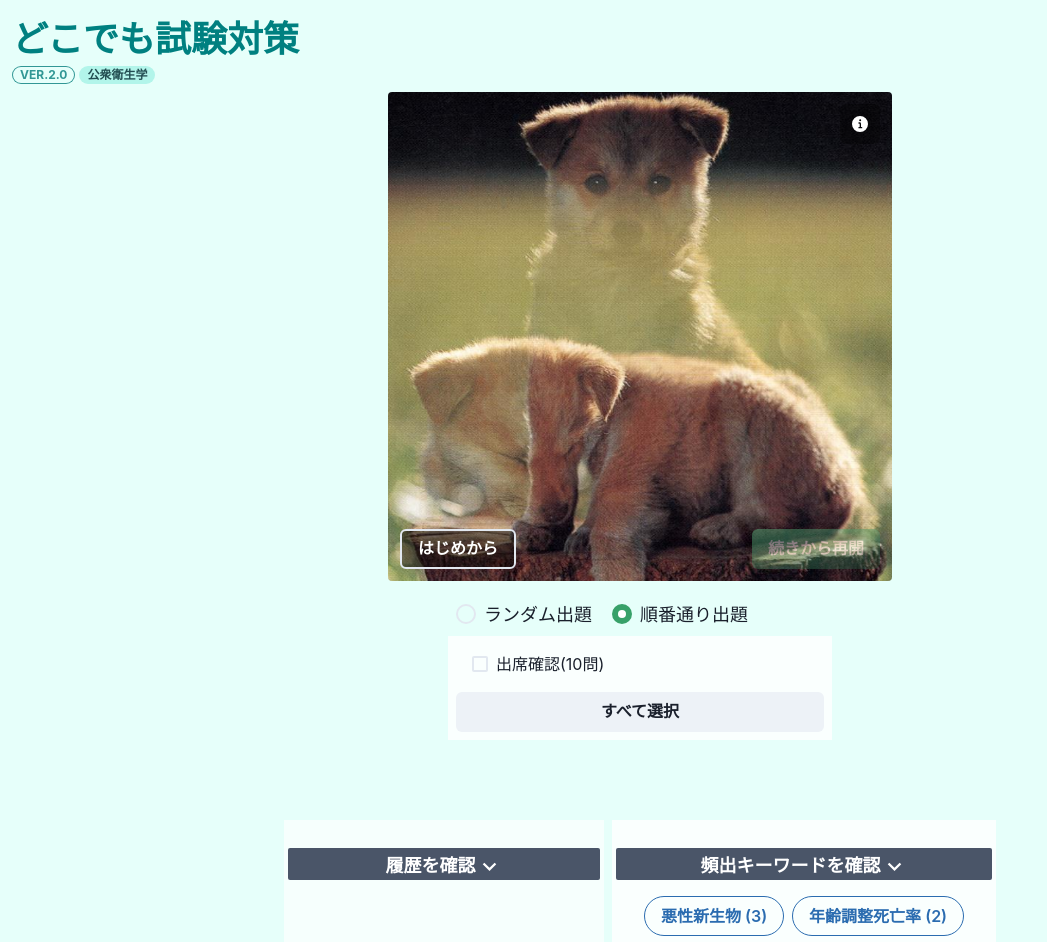
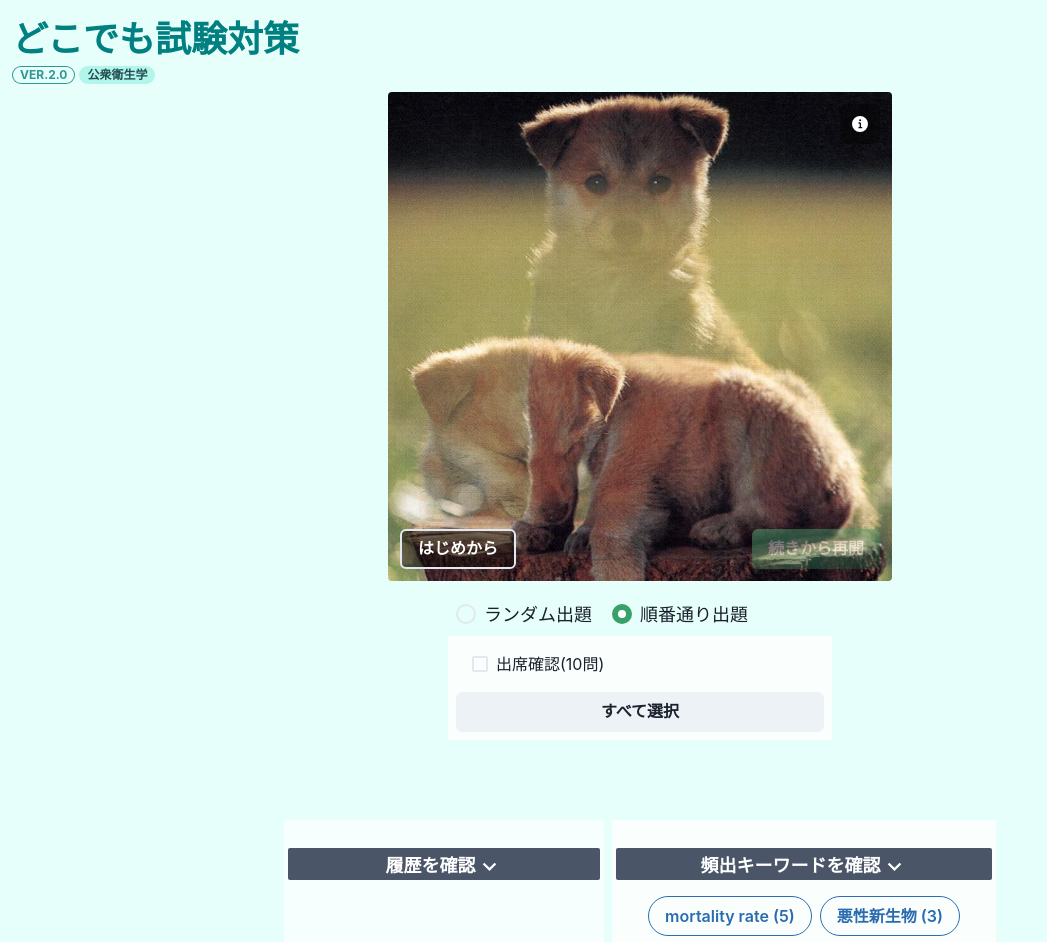
Before and after one commit to Igaki12/anywhere-epidemiology, a React (Create React App) app: page / in a window 1280 px wide. Shown: the top 942 px of the page, without its empty margins (0-1047 px from the left). Built offline with nearby package versions, Linux system fonts and the light colour scheme.

Commit message:
added terms

```diff
--- a/src/useTechnicalTerm.js
+++ b/src/useTechnicalTerm.js
@@ -86,6 +86,108 @@ export const useTechnicalTerm = () => {
       explanation:
         '疾病を複数の原因の要素の組み合わせとして考えて、より多くの人間の発症に関わる共通因子について調べる考え方。現在主流。',
     },
+    {
+      term: ['有病割合', 'prevalence', '有病率'],
+      explanation:
+        'ある一時点において疾病を有する者の割合のこと。慣例として有病率として表記されることもあるが、実際には割合（有病者数/観察数）である。一時点においての話なので、因果関係を調べることはできない。',
+    },
+    {
+      term: ['罹患率', 'incidence rate'],
+      explanation:
+        '観察期間あたりに、新たに発生した患者数のこと。観察対象には罹患していないリスク保有集団/Population at riskのみが選ばれ、罹患後は観察対象から除外される（観察人年に罹患後の期間は含まれない）。罹患数を全体の集団×観察期間（観察人年）で割るので、単位は「/年」。もっと詳細な追跡が可能な場合は年ではなく月日でも可。罹患率を比較するには、比ratioや差differenceを用いる。',
+    },
+    {
+      term: ['mortality rate', '死亡率'],
+      explanation: '観察期間あたりに、新たに発生した死者数のこと。',
+    },
+    {
+      term: ['横断データ', 'cross-sectional'],
+      explanation:
+        '一時点での要因＆アウトカムに関するデータ。観察期間を有する縦断データではないので、因果関係を求めることはできない。',
+    },
+    {
+      term: ['縦断データ', 'longitudinal'],
+      explanation:
+        '観察期間を有する縦断データでは、因果の順を議論できるが、労力・費用・対象者の脱落が生じるのが欠点。',
+    },
+    {
+      term: ['発生割合', '累積罹患率', 'incidence proportion'],
+      explanation:
+        '観察会指示の対象者のうち、観察終了までに新たに罹患した者の割合。発生割合 = 罹患者数 / 観察開始時の人数で求める。観察期間があり、その明示が必須となる。incidence proportion(発生割合)よりincidence rate(罹患率)の方が消息不明・転居などの脱落者を扱える点で厳密な指標。',
+    },
+    {
+      term: ['リスク保有集団', 'population at risk'],
+      explanation:
+        'ある集団を観察して疾病の罹患率を推定する場合、観察対象者はその疾患を発生する可能性を有する人でなければならない。たとえば子宮全摘出後の患者は子宮がん罹患率の観察対象に含めてはいけないし、同一季節での1度目のインフルエンザ罹患者はその後のインフルエンザ罹患率の観察対象から除外するのが一般的である。',
+    },
+    {
+      term: ['致命率', 'case fatality'],
+      explanation:
+        '発症患者のうち、ある期間内の死亡者の割合。致命率 = 死亡者 / 発症患者。観察期間があり、その明示が必須。',
+    },
+    {
+      term: ['交絡因子', 'confounders'],
+      explanation:
+        '曝露と疾病発生の関係の観察に影響を与え、真の関係とは異なった観察結果をもたらす第三の因子のこと。交絡因子の条件として、疾病発生の危険因子であること、曝露と関連すること、曝露と疾病発生の中間過程ではないことが挙げられる。例えば、高血圧→脳卒中罹患に対する「年齢」は交絡因子で、（年齢-血圧の関係・年齢-脳卒中の関係を調べ、年齢で層化（年齢とは独立した調査）する必要がある）、C型慢性肝炎→肝がんに対する「肝硬変」は中間因子なので交絡因子ではなく、高血圧症・高コレステロール血症→虚血性心疾患に対する「高コレステロール血症・高血圧症」はそれぞれ交絡因子であり、年齢調整死亡率のような調査年→死亡率に対する「高齢者割合」は交絡因子である。このように因果関係の研究をする場合には、アウトカムのリスクファクターを思い浮かべ、それが曝露因子と関連するか、また中間因子ではないかを調べなければならない',
+    },
+    {
+      term: ['層化分析法'],
+      explanation:
+        '同一グループの交絡因子の中で、因果関係を分析する方法。交絡因子とは独立した調査が可能となるが、交絡因子が多数ある場合は分析が難しい。',
+    },
+    {
+      term: ['老年人口'],
+      explanation: '65歳以上',
+    },
+    {
+      term: ['生産年齢人口'],
+      explanation: '15~64歳',
+    },
+    {
+      term: ['年少人口'],
+      explanation: '15歳未満',
+    },
+    {
+      term: ['年齢調整法'],
+      explanation:
+        '直接法では、調査年の年齢階級別死亡率を基準集団の1970年の年齢構成に焼きなおして比較する。間接法では、基準集団の年齢階級別死亡率を調査年の年齢構成に当てはめて（標準化死亡比）計算する',
+    },
+    // {
+    //   term:[''],
+    //   explanation:'',
+    // },
+    // {
+    //   term:[''],
+    //   explanation:'',
+    // },
+    // {
+    //   term:[''],
+    //   explanation:'',
+    // },
+    // {
+    //   term:[''],
+    //   explanation:'',
+    // },
+    // {
+    //   term:[''],
+    //   explanation:'',
+    // },
+    // {
+    //   term:[''],
+    //   explanation:'',
+    // },
+    // {
+    //   term:[''],
+    //   explanation:'',
+    // },
+    // {
+    //   term:[''],
+    //   explanation:'',
+    // },
+    // {
+    //   term:[''],
+    //   explanation:'',
+    // },
     // {
     //   term:[''],
     //   explanation:'',
```
